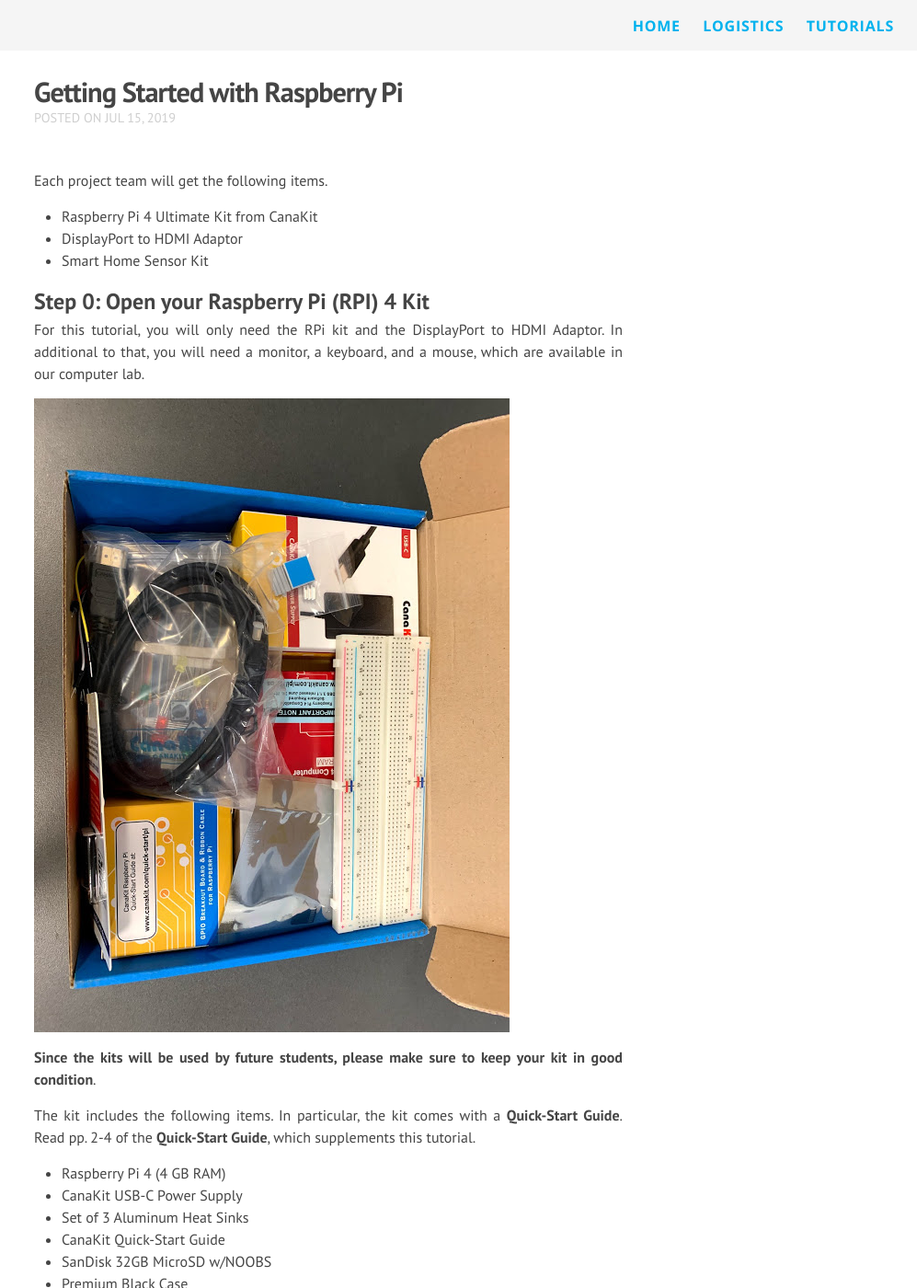
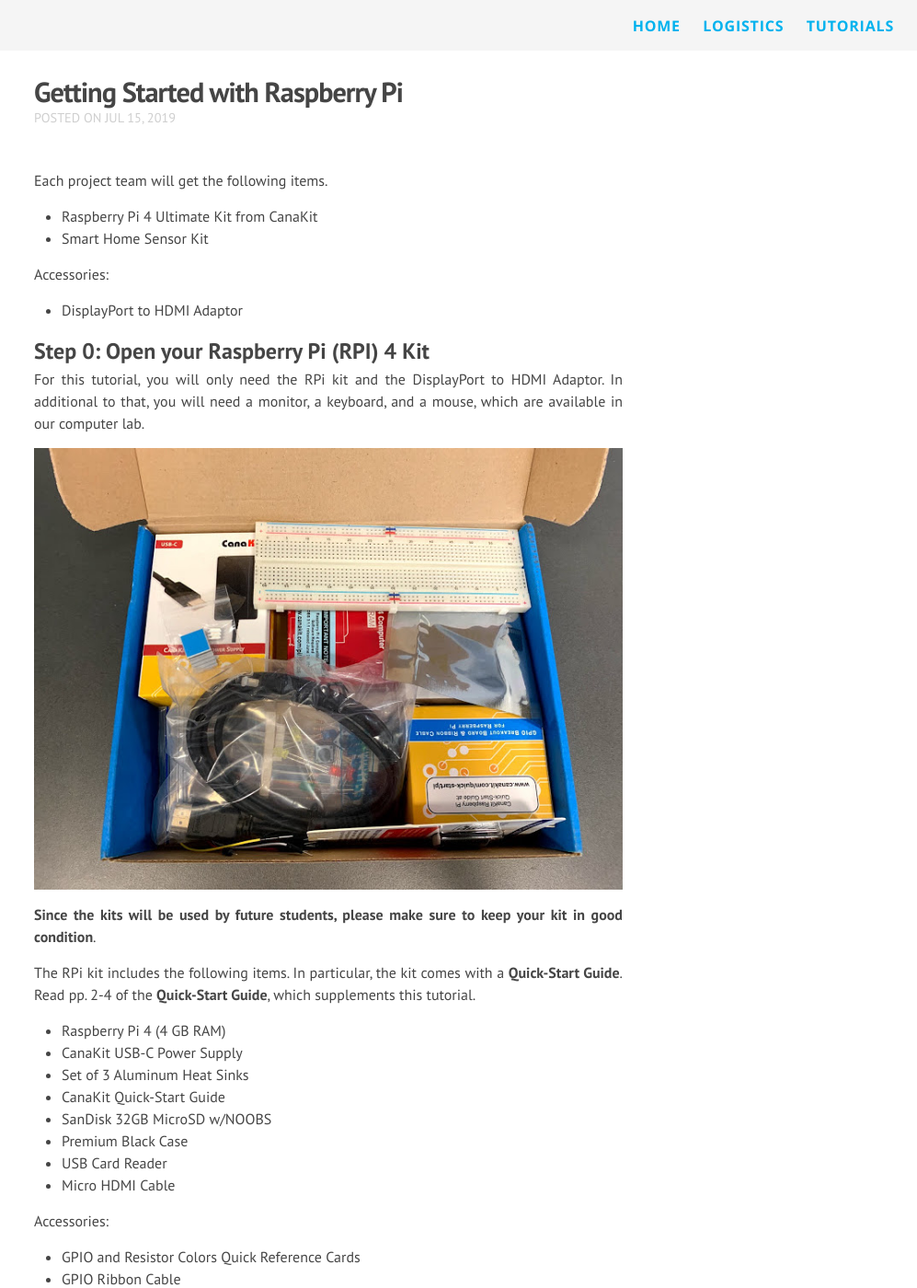
Before and after one commit to INFERLab/12740, a Jekyll site: the page built from _posts/2019-07-15-get-started.md, in a window 1280 px wide and 1400 px high. Shown: the whole window at 92% size, without its empty margins (283-1280 px from the left). Built offline with Jekyll 4.4.1, drawn with Linux system fonts in a browser that asks for light colours; nearby versions of some CDN libraries; part of the change alters nothing that is shown; some of the changed text lies outside the part shown.

Commit message:
Edits to tutorial 1

```diff
--- a/_posts/2019-07-15-get-started.md
+++ b/_posts/2019-07-15-get-started.md
@@ -8,8 +8,10 @@ permalink: /tutorials/get-started.html
 Each project team will get the following items.
 
 - Raspberry Pi 4 Ultimate Kit from CanaKit
+- Smart Home Sensor Kit
+
+Accessories:
 - DisplayPort to HDMI Adaptor
-- Smart Home Sensor Kit
 
 
 ## Step 0: Open your Raspberry Pi (RPI) 4 Kit
@@ -19,7 +21,7 @@ For this tutorial, you will only need the RPi kit and the DisplayPort to HDMI Ad
 
 **Since the kits will be used by future students, please make sure to keep your kit in good condition**.
 
-The kit includes the following items. In particular, the kit comes with a **Quick-Start Guide**. Read pp. 2-4 of the **Quick-Start Guide**, which supplements this tutorial.
+The RPi kit includes the following items. In particular, the kit comes with a **Quick-Start Guide**. Read pp. 2-4 of the **Quick-Start Guide**, which supplements this tutorial.
 
 - Raspberry Pi 4 (4 GB RAM)
 - CanaKit USB-C Power Supply
@@ -30,6 +32,7 @@ The kit includes the following items. In particular, the kit comes with a **Quic
 - USB Card Reader
 - Micro HDMI Cable
 
+Accessories:
 - GPIO and Resistor Colors Quick Reference Cards
 - GPIO Ribbon Cable
 - Full-Size Large Breadboard
@@ -55,12 +58,12 @@ The kit includes the following items. In particular, the kit comes with a **Quic
 - Insert the SD card directly into the RPi. The SD card that comes with the kit is already pre-loaded with a New Out of Box Software (NOOBS), which is an operating system (OS) installation manager for RPi's. So, there is no need for you to do anything with the SD card.
 
 ## Step 3: Connect your RPi
-- Connect a monitor to the RPi. Use the micro HDMI cable that comes with the kit to connect the monitor to Port HDMI 0 on the RPi. The monitors in the computer lab use DisplayPort interface, so we additionally  provide you with a DisplayPort to HDMI adaptor. - Connect a mouse and a keyboard to the RPi.
+- Connect a monitor to the RPi. Use the micro HDMI cable that comes with the kit to connect the monitor to Port HDMI 0 on the RPi. The monitors in the computer lab use DisplayPort interface, so we additionally provide you with a DisplayPort to HDMI adaptor. - Connect a mouse and a keyboard to the RPi.
 - Finally, connect the power adaptor that comes with the kit.
 
 
 ## Step 4: Install OS for your RPi
-- The RPi should power up automatically.
+- The RPi should power up automatically, after you connect the RPi to the power adaptor.
 - Install Raspbian OS and configure your RPi following the on-screen instructions.
 - For WiFi connection, use "CMU-DEVICE". You need to open the web browser to register the RPi using your CMU credential.
 - Finally, restart the RPi following the on-screen instruction.
@@ -71,6 +74,7 @@ The kit includes the following items. In particular, the kit comes with a **Quic
 
 ## *(Optional)* Step 5: Set Up Remote Access to RPi
 After you finish with Step 1-4, your desk probably looks like this:
+
 ![Finished!](/12740/assets/connection.jpg)
 
 If you do not want the clutter and you are comfort with command line tools, you should [set up remote access to your RPi](https://www.raspberrypi.org/magpi/ssh-remote-control-raspberry-pi/). Having set up the remote access, you can do without the monitor, keyboard and mouse, and work on the RPi directly from your laptop.
```
Also changed, not shown: assets/canakit.jpg, assets/heatsink.jpg.
